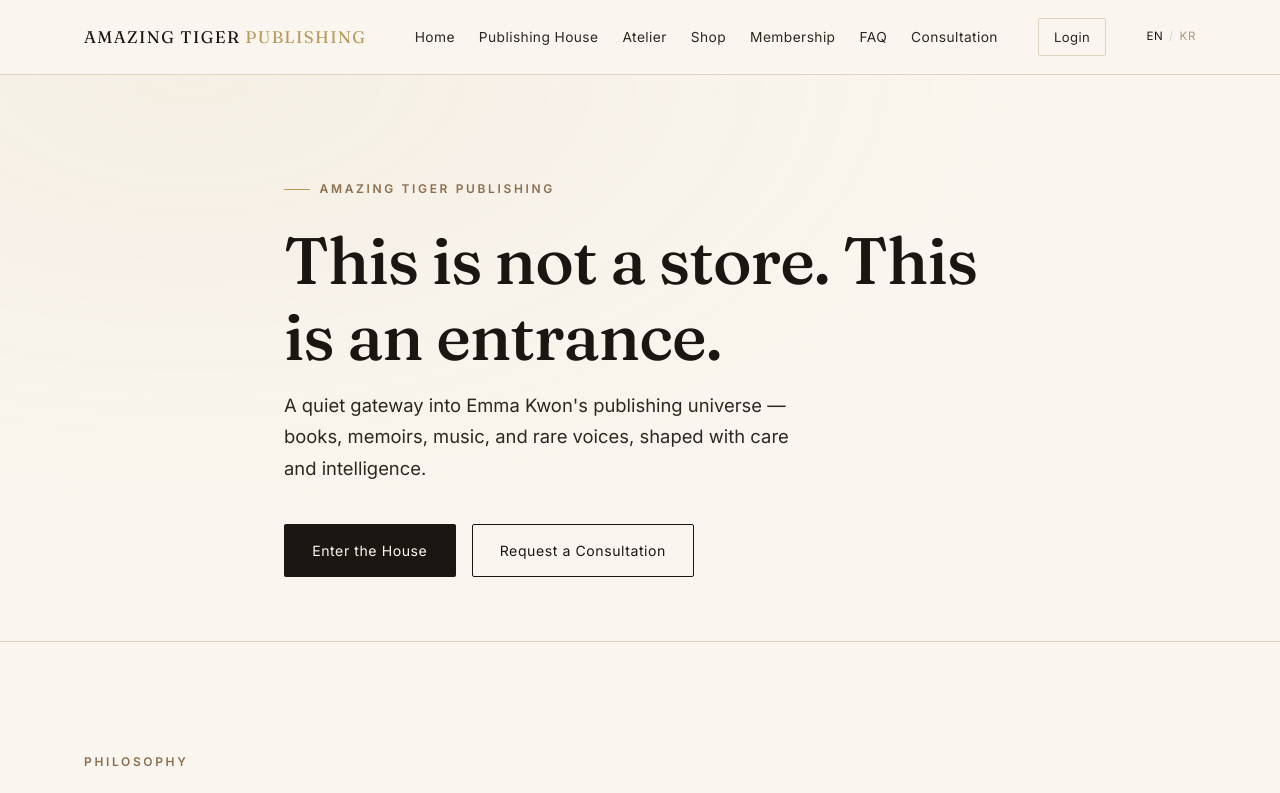
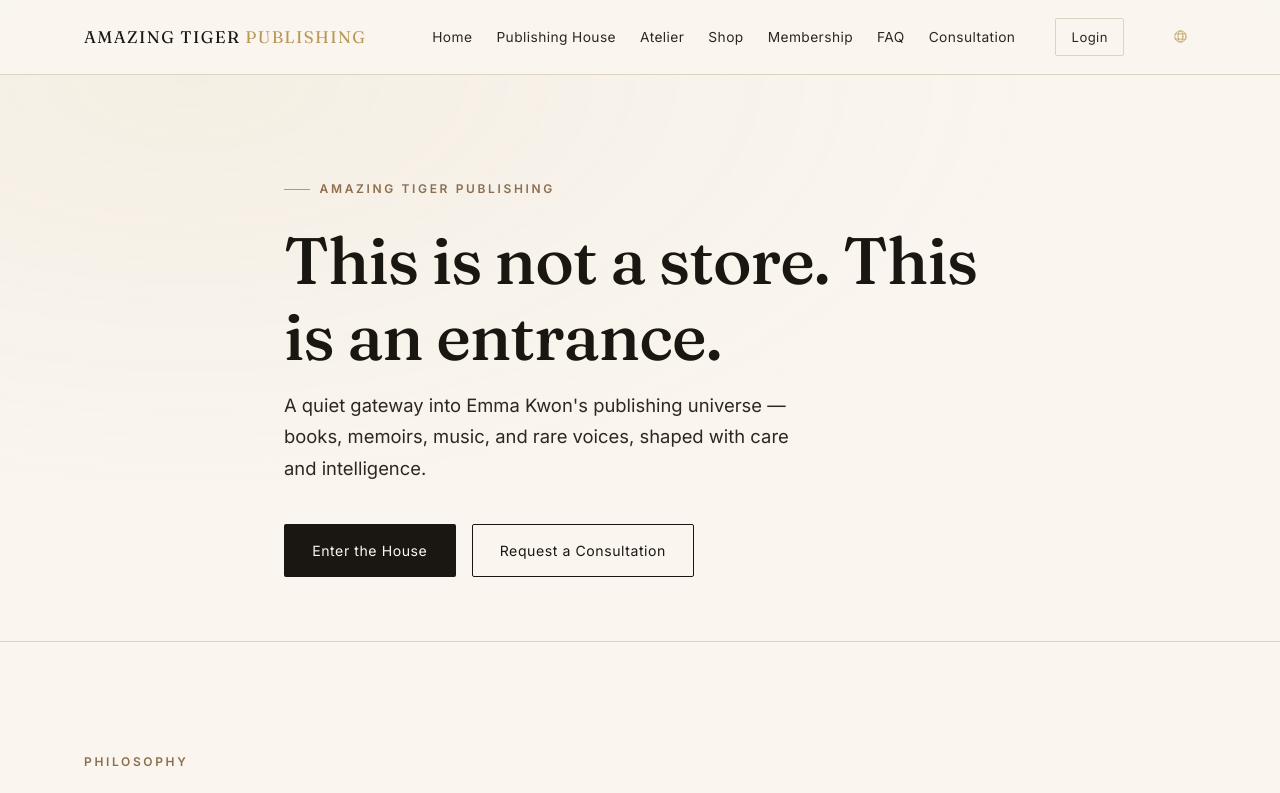
Before and after one commit to k-mama/amazingtiger-site, a Next.js app: page / in a window 1280 px wide. Shown: the top 793 px of the page. Built offline with nearby package versions, Linux system fonts and the light colour scheme.

Commit message:
Refine language switcher with custom globe icon

```diff
--- a/app/globals.css
+++ b/app/globals.css
@@ -208,36 +208,106 @@ button {
 }
 
 .lang-switch {
+  position: relative;
+}
+
+.lang-switch__trigger {
+  display: inline-flex;
+  align-items: center;
+  justify-content: center;
+  width: 32px;
+  height: 32px;
+  padding: 0;
+  background: transparent;
+  border: 1px solid transparent;
+  border-radius: 999px;
+  color: var(--color-gold);
+  cursor: pointer;
+  transition: color 0.25s var(--ease-soft), border-color 0.25s var(--ease-soft), background-color 0.25s var(--ease-soft);
+}
+
+.lang-switch__trigger:hover {
+  color: var(--color-gold-soft);
+  background: var(--color-ivory-deep);
+  border-color: var(--color-stone-line);
+}
+
+.lang-switch__trigger:focus-visible {
+  outline: none;
+  color: var(--color-gold-soft);
+  box-shadow: 0 0 0 3px rgba(185, 154, 91, 0.3);
+}
+
+.lang-switch__trigger:active {
+  color: var(--color-bronze);
+}
+
+.lang-switch__trigger[aria-expanded="true"] {
+  color: var(--color-gold-soft);
+  background: var(--color-ivory-deep);
+  border-color: var(--color-stone-line);
+}
+
+.lang-switch__menu {
+  position: absolute;
+  top: calc(100% + 10px);
+  right: 0;
+  z-index: 50;
+  min-width: 168px;
+  background: var(--color-ivory);
+  border: 1px solid var(--color-stone-line);
+  box-shadow: 0 16px 40px rgba(26, 23, 18, 0.12);
+  padding: 0.4rem;
+  animation: lang-menu-in 0.18s var(--ease-soft);
+}
+
+@keyframes lang-menu-in {
+  from {
+    opacity: 0;
+    transform: translateY(-4px);
+  }
+  to {
+    opacity: 1;
+    transform: translateY(0);
+  }
+}
+
+.lang-switch__option {
   display: flex;
   align-items: center;
-  font-size: 0.72rem;
-  letter-spacing: 0.06em;
+  justify-content: space-between;
+  gap: 0.75rem;
+  padding: 0.6rem 0.7rem;
+  font-size: 0.85rem;
+  letter-spacing: 0.01em;
+  color: var(--color-ink-soft);
+  border-radius: 2px;
+  transition: background-color 0.2s var(--ease-soft), color 0.2s var(--ease-soft);
 }
 
-.lang-switch__item {
-  display: inline-flex;
-  align-items: center;
+.lang-switch__option:hover,
+.lang-switch__option:focus-visible {
+  background: var(--color-stone);
+  color: var(--color-ink);
 }
 
-.lang-switch__divider {
-  margin: 0 0.35rem;
-  color: var(--color-stone-line);
+.lang-switch__option.is-active {
+  color: var(--color-ink);
 }
 
-.lang-switch__link {
-  color: var(--color-bronze);
-  opacity: 0.7;
-  transition: opacity 0.2s var(--ease-soft), color 0.2s var(--ease-soft);
+.lang-switch__option.is-active::after {
+  content: "";
+  width: 5px;
+  height: 5px;
+  flex-shrink: 0;
+  border-radius: 50%;
+  background: var(--color-gold);
 }
 
-.lang-switch__link:hover,
-.lang-switch__link:focus-visible {
-  opacity: 1;
-}
-
-.lang-switch__link.is-active {
-  color: var(--color-ink);
-  opacity: 1;
+@media (prefers-reduced-motion: reduce) {
+  .lang-switch__menu {
+    animation: none;
+  }
 }
 
 .nav-toggle {
--- a/components/LanguageSwitcher.tsx
+++ b/components/LanguageSwitcher.tsx
@@ -1,8 +1,9 @@
 "use client";
 
 import Link from "next/link";
+import { useEffect, useRef, useState } from "react";
 import { usePathname } from "next/navigation";
-import { locales, localeLabels, type Locale } from "@/lib/i18n/config";
+import { locales, localeNames, type Locale } from "@/lib/i18n/config";
 
 function stripLocalePrefix(pathname: string): string {
   for (const locale of locales) {
@@ -13,9 +14,31 @@ function stripLocalePrefix(pathname: string): string {
   return pathname === "/" ? "" : pathname;
 }
 
+function GlobeIcon() {
+  return (
+    <svg
+      viewBox="0 0 24 24"
+      width="17"
+      height="17"
+      fill="none"
+      stroke="currentColor"
+      strokeWidth="1.1"
+      strokeLinecap="round"
+      aria-hidden="true"
+    >
+      <circle cx="12" cy="12" r="8" />
+      <ellipse cx="12" cy="12" rx="3.4" ry="8" />
+      <line x1="4.3" y1="8.4" x2="19.7" y2="8.4" />
+      <line x1="4.3" y1="15.6" x2="19.7" y2="15.6" />
+    </svg>
+  );
+}
+
 export default function LanguageSwitcher({ locale }: { locale: Locale }) {
   const pathname = usePathname() || "/";
   const subpath = stripLocalePrefix(pathname);
+  const [open, setOpen] = useState(false);
+  const rootRef = useRef<HTMLDivElement>(null);
 
   const hrefFor = (target: Locale) => {
     if (target === "en") {
@@ -24,20 +47,54 @@ export default function LanguageSwitcher({ locale }: { locale: Locale }) {
     return `/ko${subpath}`;
   };
 
+  useEffect(() => {
+    if (!open) return;
+
+    function onPointerDown(event: MouseEvent) {
+      if (rootRef.current && !rootRef.current.contains(event.target as Node)) {
+        setOpen(false);
+      }
+    }
+    function onKeyDown(event: KeyboardEvent) {
+      if (event.key === "Escape") setOpen(false);
+    }
+
+    document.addEventListener("mousedown", onPointerDown);
+    document.addEventListener("keydown", onKeyDown);
+    return () => {
+      document.removeEventListener("mousedown", onPointerDown);
+      document.removeEventListener("keydown", onKeyDown);
+    };
+  }, [open]);
+
   return (
-    <nav className="lang-switch" aria-label="Language">
-      {locales.map((l, i) => (
-        <span key={l} className="lang-switch__item">
-          {i > 0 && <span className="lang-switch__divider">/</span>}
+    <div className="lang-switch" ref={rootRef}>
+      <button
+        type="button"
+        className="lang-switch__trigger"
+        aria-label="Change language"
+        aria-haspopup="true"
+        aria-expanded={open}
+        onClick={() => setOpen((value) => !value)}
+      >
+        <GlobeIcon />
+      </button>
+      {open && (
+        <div className="lang-switch__menu" role="menu">
+          {locales.map((l) => (
             <Link
+              key={l}
               href={hrefFor(l)}
-            className={`lang-switch__link ${l === locale ? "is-active" : ""}`}
+              role="menuitem"
+              className={`lang-switch__option ${l === locale ? "is-active" : ""}`}
               aria-current={l === locale ? "true" : undefined}
+              onClick={() => setOpen(false)}
             >
-            {localeLabels[l]}
+              {localeNames[l]}
             </Link>
-        </span>
           ))}
-    </nav>
+        </div>
+      )}
+    </div>
   );
 }
```
Lines whose indentation alone changed are shown as unchanged.
